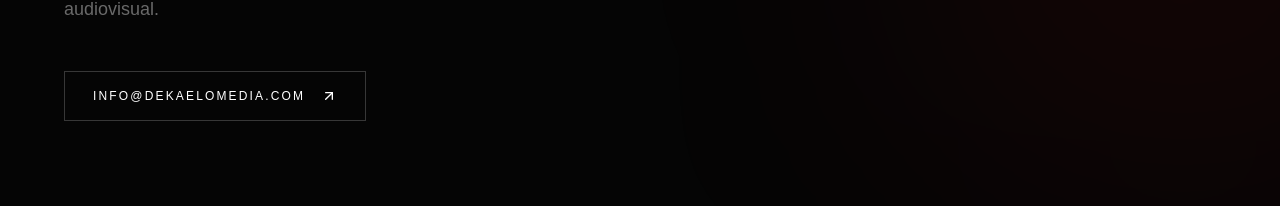
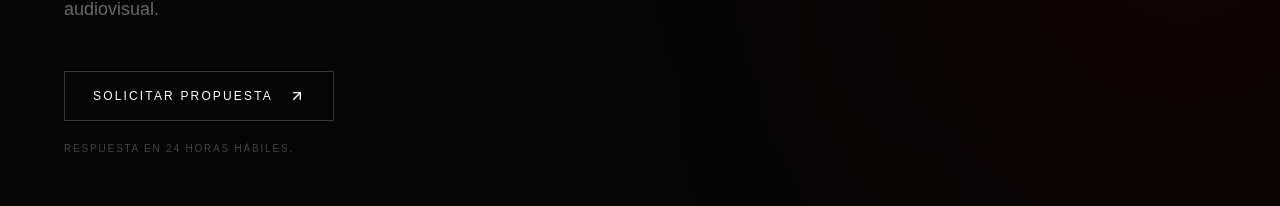
Before and after one commit to TronxGroup/Dekaelo-Media, a Next.js app: page / in a window 1280 px wide. Shown: the part 5683-5889 px from the top of the page. Built offline with nearby package versions, Linux system fonts and the light colour scheme.

Commit message:
Update page.tsx

```diff
--- a/app/page.tsx
+++ b/app/page.tsx
@@ -4,10 +4,22 @@ import type { Metadata } from "next";
 import { ArrowDownRight, ArrowUpRight } from "lucide-react";
 
 export const metadata: Metadata = {
-  title: "Dekaelo Media",
+  title: {
+    absolute: "Dekaelo Media — Productora Audiovisual",
+  },
+
   description:
     "Dekaelo Media crea, desarrolla y produce formatos audiovisuales. Distintas voces, una misma producción.",
+
+  alternates: {
+    canonical: "/",
+  },
 };
+
+
+/* ============================================================
+   PROYECTOS
+============================================================ */
 
 const projects = [
   {
@@ -47,6 +59,11 @@ const projects = [
   },
 ];
 
+
+/* ============================================================
+   SERVICIOS
+============================================================ */
+
 const capabilities = [
   "Desarrollo de formatos",
   "Concepto y estructura",
@@ -56,15 +73,23 @@ const capabilities = [
   "Postproducción",
 ];
 
+
+/* ============================================================
+   HOME
+============================================================ */
+
 export default function Home() {
   return (
     <main className="bg-[#050505] text-white">
+
 
       {/* =====================================================
           HERO
       ====================================================== */}
 
       <section className="relative h-[100svh] min-h-[620px] overflow-hidden">
+
+        {/* VIDEO */}
 
         <video
           autoPlay
@@ -81,24 +106,26 @@ export default function Home() {
         </video>
 
 
-        {/* Overlay */}
+        {/* OVERLAY */}
 
         <div className="absolute inset-0 bg-black/35" />
 
         <div className="absolute inset-0 bg-gradient-to-t from-black via-black/10 to-black/25" />
 
 
-        {/* Hero content */}
+        {/* HERO CONTENT */}
 
         <div className="absolute inset-x-0 bottom-0 px-5 pb-8 md:px-10 md:pb-12">
 
           <div className="flex flex-col justify-between gap-10 md:flex-row md:items-end">
+
 
             <div>
 
               <p className="mb-5 text-[10px] uppercase tracking-[0.32em] text-white/65">
                 Desarrollo · Producción · Contenido audiovisual
               </p>
+
 
               <h1 className="max-w-6xl text-[clamp(2.8rem,7.5vw,7.5rem)] font-medium leading-[0.88] tracking-[-0.06em]">
 
@@ -150,6 +177,9 @@ export default function Home() {
 
           <div className="grid gap-12 md:grid-cols-12">
 
+
+            {/* COLUMNA IZQUIERDA */}
+
             <div className="md:col-span-4">
 
               <p className="text-[10px] uppercase tracking-[0.32em] text-[#f51b24]">
@@ -158,6 +188,8 @@ export default function Home() {
 
             </div>
 
+
+            {/* COLUMNA DERECHA */}
 
             <div className="md:col-span-8">
 
@@ -226,6 +258,7 @@ export default function Home() {
 
         <div className="mb-14 flex flex-col gap-8 md:flex-row md:items-end md:justify-between">
 
+
           <div>
 
             <p className="text-[10px] uppercase tracking-[0.32em] text-[#f51b24]">
@@ -277,7 +310,9 @@ export default function Home() {
                   className="object-cover transition duration-700 ease-out group-hover:scale-[1.035]"
                 />
 
+
                 <div className="absolute inset-0 bg-black/0 transition duration-500 group-hover:bg-black/25" />
+
 
                 <div className="absolute bottom-5 right-5 flex h-11 w-11 items-center justify-center rounded-full bg-white text-black opacity-0 transition duration-300 group-hover:opacity-100">
 
@@ -352,6 +387,7 @@ export default function Home() {
 
             <div />
 
+
             <div>
 
               <p className="text-lg leading-relaxed text-white/55 md:text-xl">
@@ -393,11 +429,15 @@ export default function Home() {
 
         <div className="grid gap-16 md:grid-cols-[1fr_2fr]">
 
+
+          {/* INTRO */}
+
           <div>
 
             <p className="text-[10px] uppercase tracking-[0.32em] text-[#f51b24]">
               Servicios
             </p>
+
 
             <h2 className="mt-4 text-4xl font-medium tracking-[-0.04em] md:text-5xl">
 
@@ -430,12 +470,15 @@ export default function Home() {
           </div>
 
 
+          {/* LISTA DE SERVICIOS */}
+
           <div className="border-t border-white/15">
 
             {capabilities.map((item, index) => (
 
-              <div
+              <Link
                 key={item}
+                href="/servicios"
                 className="group flex items-center justify-between border-b border-white/10 py-6 transition hover:px-3"
               >
 
@@ -445,15 +488,19 @@ export default function Home() {
                     0{index + 1}
                   </span>
 
+
                   <span className="text-lg text-white/75 transition group-hover:text-white md:text-2xl">
                     {item}
                   </span>
 
                 </div>
 
-                <ArrowUpRight className="h-4 w-4 text-white/20 transition group-hover:text-[#f51b24]" />
 
-              </div>
+                <ArrowUpRight
+                  className="h-4 w-4 text-white/20 transition group-hover:text-[#f51b24]"
+                />
+
+              </Link>
 
             ))}
 
@@ -465,11 +512,10 @@ export default function Home() {
 
 
       {/* =====================================================
-          CONTACTO
+          CTA
       ====================================================== */}
 
       <section
-        id="contacto"
         className="relative overflow-hidden border-t border-white/10 px-5 py-32 md:px-10 md:py-44"
       >
 
@@ -504,16 +550,21 @@ export default function Home() {
           </p>
 
 
-          <a
-            href="mailto:info@dekaelomedia.com"
+          <Link
+            href="/contacto"
             className="group mt-12 inline-flex items-center gap-4 border border-white/20 px-7 py-4 text-xs uppercase tracking-[0.18em] transition hover:border-[#f51b24] hover:bg-[#f51b24]"
           >
 
-            info@dekaelomedia.com
+            Solicitar propuesta
 
             <ArrowUpRight className="h-4 w-4 transition-transform group-hover:translate-x-1 group-hover:-translate-y-1" />
 
-          </a>
+          </Link>
+
+
+          <p className="mt-5 text-[10px] uppercase tracking-[0.18em] text-white/25">
+            Respuesta en 24 horas hábiles.
+          </p>
 
         </div>
 
```
